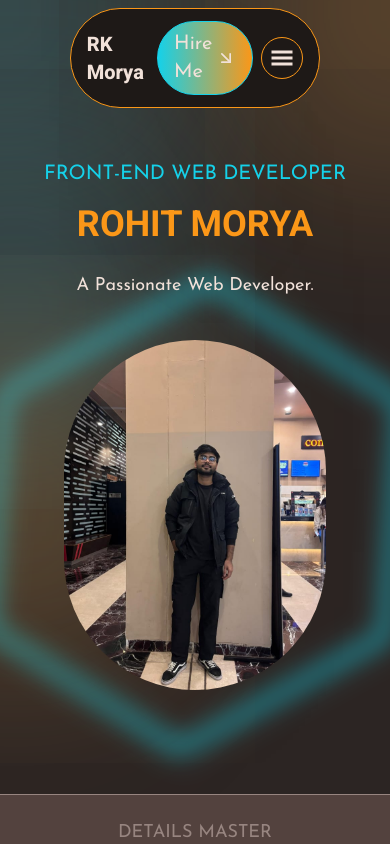
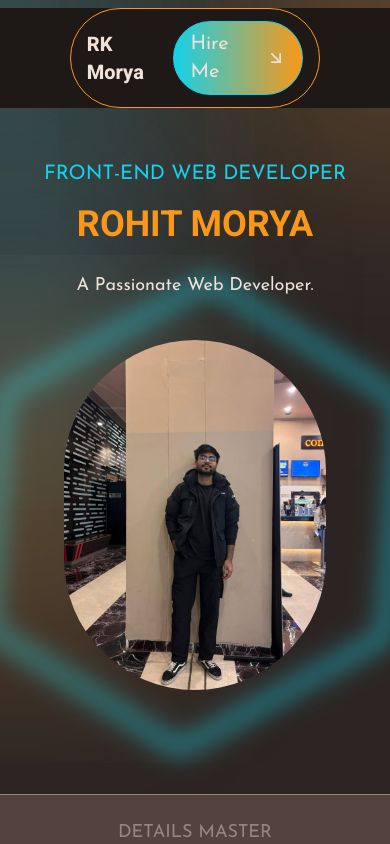
Before and after one commit to Rohit6375/Rohit-Portfolio, a React (Vite) app: page / in a window 390 px wide. Shown: the top 844 px of the page. Built offline with nearby package versions, Linux system fonts and the light colour scheme.

Commit message:
hamissue

```diff
--- a/src/components/navbar/NavbarMain.jsx
+++ b/src/components/navbar/NavbarMain.jsx
@@ -9,25 +9,25 @@ const NavbarMain = () => {
   const toggleMenu = () => setMenuOpen(!menuOpen);
 
   return (
-    <nav className="w-full fixed z-20 left-0 top-0 px-2 sm:px-4 mt-2">
-      <div className="flex items-center justify-between bg-black border-[0.5px] border-orange rounded-full px-4 py-3 max-w-[95%] sm:max-w-[70%] lg:max-w-[1200px] mx-auto overflow-hidden">
+    <nav className="w-full fixed z-20 left-0 top-0 px-2 sm:px-4 mt-2 bg-black">
+      <div className="flex items-center justify-between border-[0.5px] border-orange rounded-full px-4 py-3 max-w-[95%] sm:max-w-[70%] lg:max-w-[1200px] mx-auto overflow-hidden">
 
         <NavbarLogo />
 
-        {/* Middle: Links */}
-        <div className={`${menuOpen ? "block" : "hidden"} lg:block`}>
+        {/* Toggle menu visibility: visible block on mobile if open, always block on sm+ */}
+        <div className={`${menuOpen ? "block" : "hidden"} sm:block lg:block`}>
           <NavbarLinks />
         </div>
 
-        {/* Right: Hire Me Button + Hamburger */}
         <div className="flex items-center gap-2">
           <NavbarBtn />
 
-          {/* Hamburger: Visible on <lg only */}
-          <div className="lg:hidden">
+          {/* Hamburger visible only below sm breakpoint */}
+          <div className="sm:hidden">
     <button
       className="text-2xl p-2 border border-orange rounded-full text-white"
       onClick={toggleMenu}
+      aria-label="Toggle menu"
     >
       <GiHamburgerMenu />
     </button>
```
Lines whose indentation alone changed are shown as unchanged.
